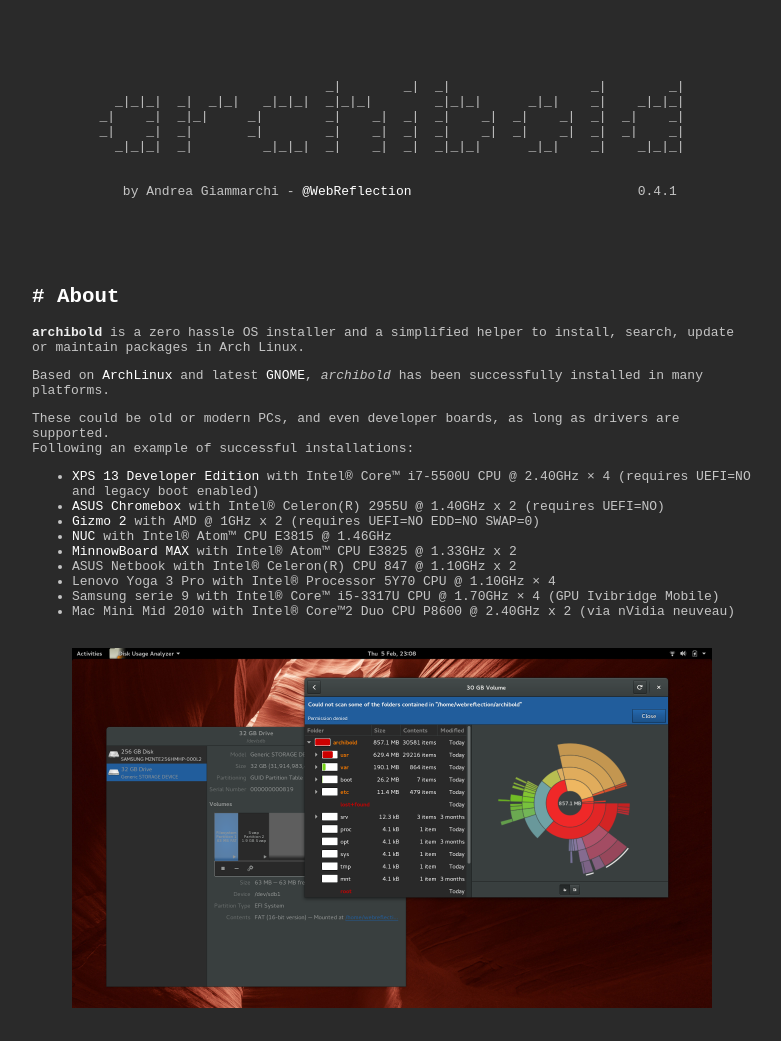
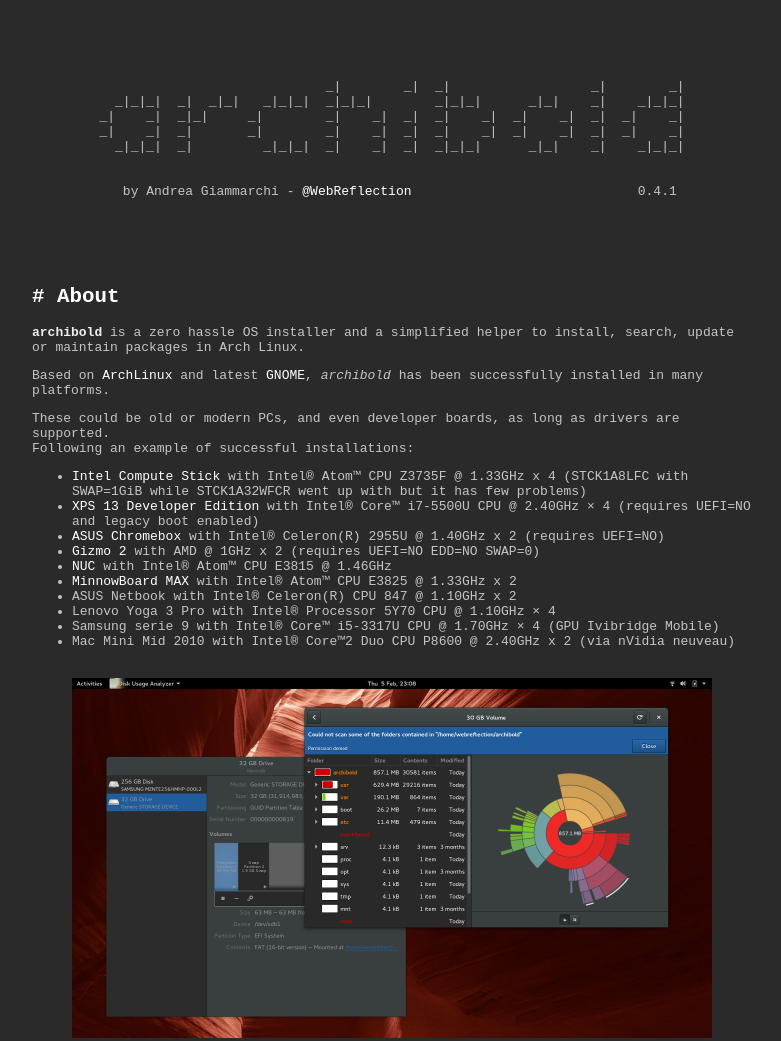
Before and after one commit to WebReflection/archibold.io, a plain HTML site: page index.html in a window 1280 px wide. Shown: the top 1041 px of the page, without its empty margins (248-1029 px from the left). Drawn offline with Linux system fonts and the light colour scheme.

Commit message:
added Intel Compute Stick capability/info

```diff
--- a/index.html
+++ b/index.html
@@ -136,6 +136,7 @@
           Following an example of successful installations:
         </p>
         <ul>
+          <li><a href="http://www.intel.com/content/www/us/en/compute-stick/intel-compute-stick.html">Intel Compute Stick</a> with Intel® Atom™ CPU Z3735F @ 1.33GHz x 4 (STCK1A8LFC with SWAP=1GiB while STCK1A32WFCR went up with but it has few problems)</li>
           <li><a href="http://www.dell.com/uk/business/p/xps-13-linux/pd">XPS 13 Developer Edition</a> with Intel® Core™ i7-5500U CPU @ 2.40GHz × 4 (requires UEFI=NO and legacy boot enabled)</li>
           <li><a href="http://www.asus.com/uk/event/2015/Chromebook/#chromebox">ASUS Chromebox</a> with Intel® Celeron(R) 2955U @ 1.40GHz x 2 (requires UEFI=NO)</li>
           <li><a href="http://www.gizmosphere.org/products/gizmo-2/">Gizmo 2</a> with AMD @ 1GHz x 2 (requires UEFI=NO EDD=NO SWAP=0)</li>
```
